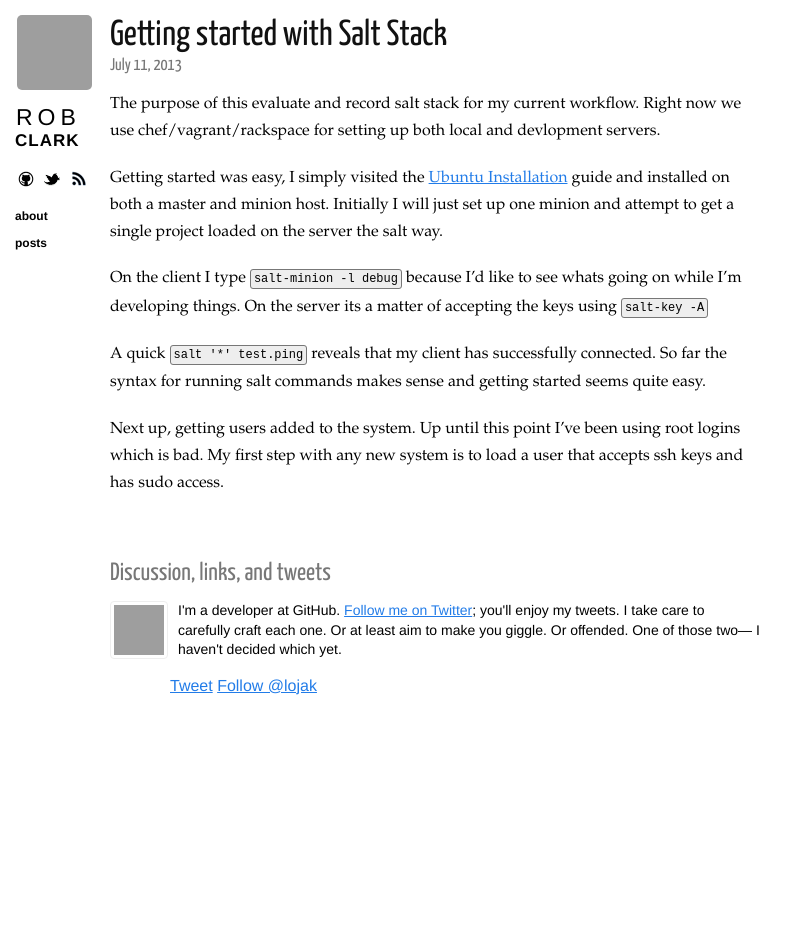
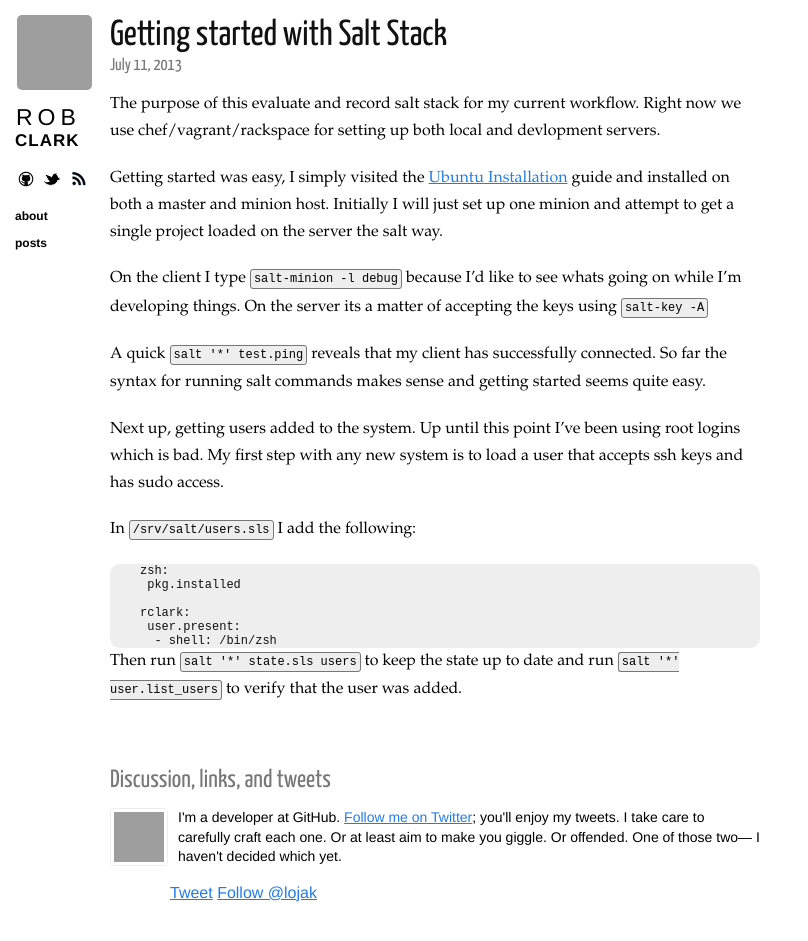
Before and after one commit to lojack/blog, a Jekyll site: the page built from _posts/2013-7-11-salt.md, in a window 1280 px wide, cut to the strip 0-962 px from the top of the page. Shown: the top 941 px of the strip, without its empty margins (0-808 px from the left). Built offline with Jekyll 4.4.1, drawn with Linux system fonts in a browser that asks for light colours; nearby versions of some CDN libraries; Markdown is read by kramdown in place of the engine named in the settings; comment, search, counter and statistics services are not loaded; before the commit the page ends 900 px from its top, so only the background shows below that; grey boxes are pictures that could not be loaded.

Commit message:
Update 2013-7-11-salt.md

````diff
--- a/_posts/2013-7-11-salt.md
+++ b/_posts/2013-7-11-salt.md
@@ -13,3 +13,14 @@
 A quick ```salt '*' test.ping``` reveals that my client has successfully connected. So far the syntax for running salt commands makes sense and getting started seems quite easy.
 
 Next up, getting users added to the system. Up until this point I've been using root logins which is bad. My first step with any new system is to load a user that accepts ssh keys and has sudo access.
+
+In ```/srv/salt/users.sls``` I add the following:
+
+    zsh:
+     pkg.installed
+
+    rclark:
+     user.present:
+      - shell: /bin/zsh
+
+Then run ```salt '*' state.sls users``` to keep the state up to date and run ```salt '*' user.list_users``` to verify that the user was added.
````
